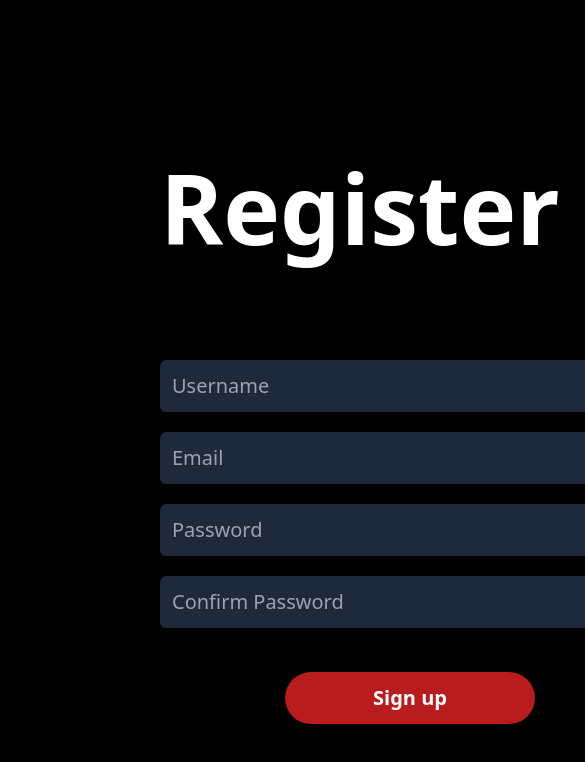
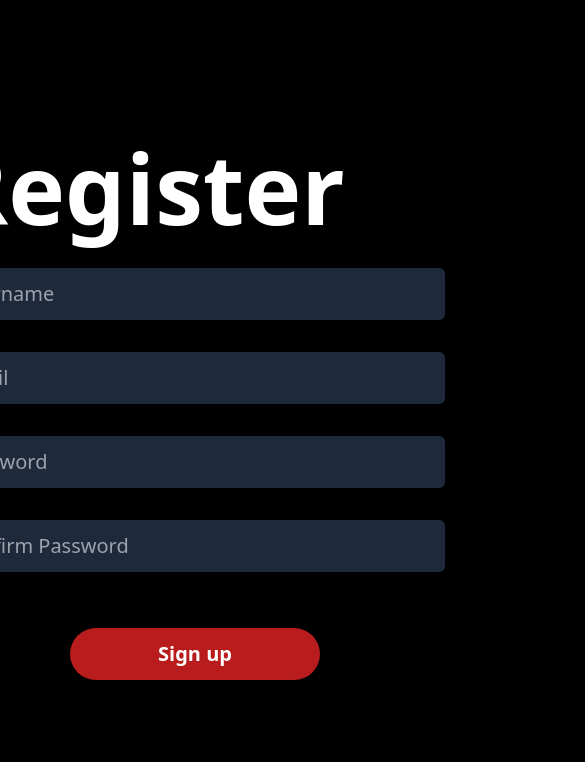
Before and after one commit to KhouryChat/khoury-chat, a Next.js app: page /signup in a window 390 px wide. Shown: the top 762 px of the page, 585 px wide, since content can reach past the window. Built offline with nearby package versions, Linux system fonts and the light colour scheme.

Commit message:
Make login and signup page responsive

```diff
--- a/app/login/page.js
+++ b/app/login/page.js
@@ -24,19 +24,20 @@ function Page() {
     return router.push("/");
   };
   return (
-    <div className="flex flex-row justify-between items-center">
-      <div className="ml-20">
-        <Image src="/husky2.png" alt="Husky" width={550} height={700} />
+    <div className="flex flex-row justify-center gap-20 items-center">
+      <div className="">
+        <Image src="/husky2.png" alt="Husky" width={520} height={650} />
       </div>
-      <div className="flex flex-col h-screen mr-60">
-        <div className="flex  font-bold text-8xl text-white h-1/2 mt-60">
-          Login
-        </div>
-        <div className="flex items-center h-screen">
+      <div className="flex flex-col justify-center  h-screen">
+        <div className="flex items-center">
           <form
             onSubmit={handleForm}
-            className="form flex flex-col gap-5 text-xl items-center w-full mb-40"
+            className="flex flex-col gap-8 text-xl items-start w-full "
           >
+            <div className="flex font-bold text-8xl text-white h-1/2">
+              Login
+            </div>
+
             <label htmlFor="email">
               <FormInput
                 onChange={setEmail}
@@ -54,7 +55,7 @@ function Page() {
               />
             </label>
             <button
-              className="my-6 text-white bg-red-700 py-3 rounded-full w-1/2 hover:bg-red-400 font-sans font-semibold text-md"
+              className="text-white bg-red-700 py-3 rounded-full w-1/2 hover:bg-red-400 font-sans font-semibold text-md"
               type="submit"
             >
               Sign in
--- a/app/signup/page.js
+++ b/app/signup/page.js
@@ -39,19 +39,18 @@ function Page() {
     return router.push("/admin");
   };
   return (
-    <div className="flex flex-row justify-between items-center">
-      <div className="ml-40">
+    <div className="flex flex-row justify-center items-center">
+      <div className="">
         <Image src="/husky.png" alt="Husky" width={700} height={900} />
       </div>
-      <div className="flex flex-col h-screen mr-60">
-        <div className="flex  font-bold text-8xl text-white h-1/2 mt-40">
-          Register
-        </div>
-        <div className="flex items-center h-screen">
+      <div className="flex flex-col justify-center h-screen">
+        <div className="flex items-center">
           <form
             onSubmit={handleForm}
-            className="form flex flex-col gap-5 text-xl items-center w-full mb-24"
+            className="flex flex-col gap-8 text-xl items-start w-full"
           >
+            <div className="font-bold text-8xl text-white h-1/2">Register</div>
+
             <label htmlFor="username">
               <FormInput
                 onChange={setUsername}
@@ -88,7 +87,7 @@ function Page() {
               />
             </label>
             <button
-              className="my-6 text-white bg-red-700 py-3 rounded-full w-1/2 hover:bg-red-400 font-sans font-semibold text-md"
+              className="my-6 self-center text-white bg-red-700 py-3 rounded-full w-1/2 hover:bg-red-400 font-sans font-semibold text-md"
               type="submit"
             >
               Sign up
```
